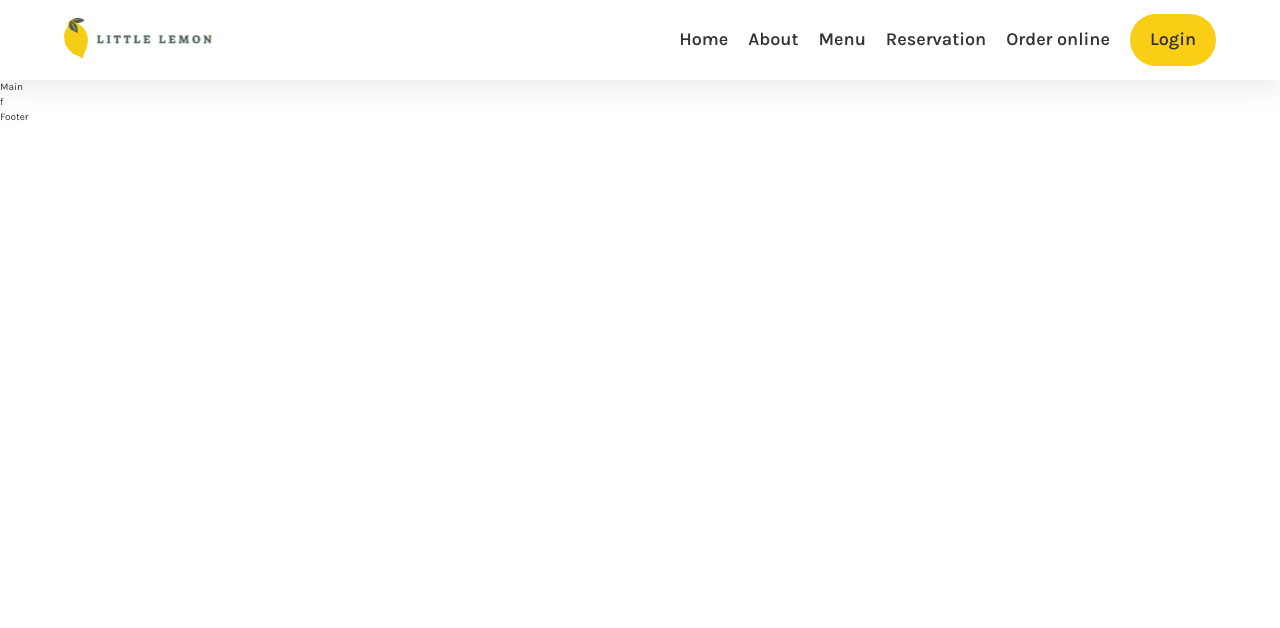
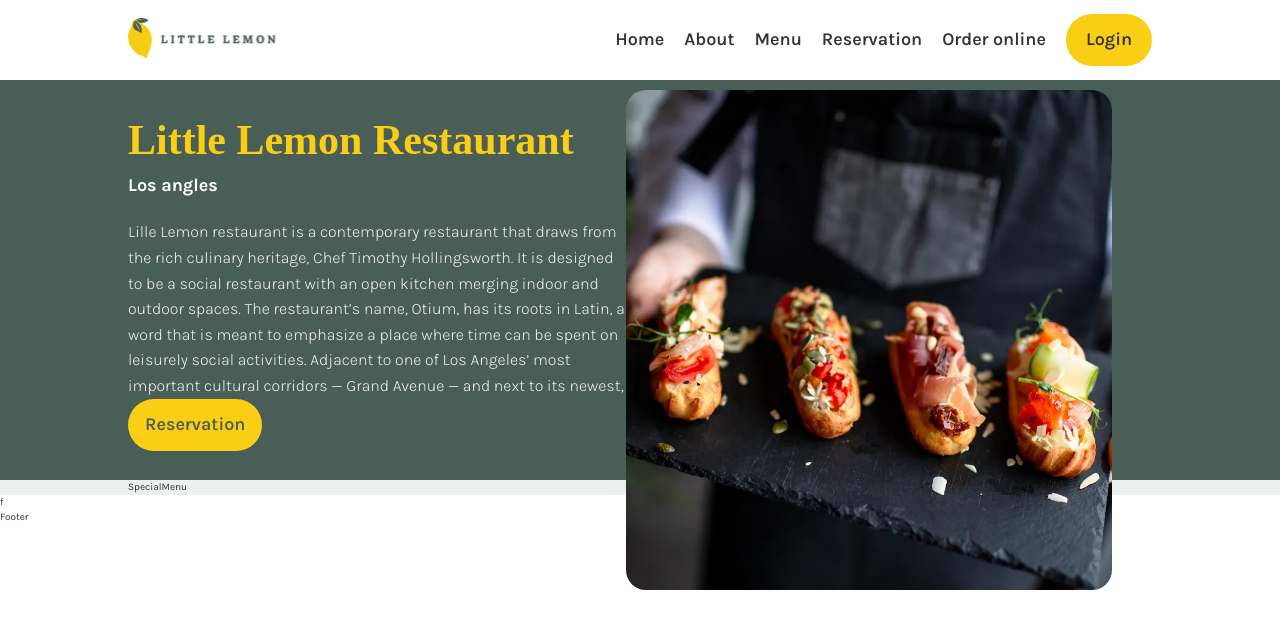
Before and after one commit to Mahyarnafisi/capstone-react-final-project, a React (Create React App) app: page / in a window 1280 px wide. Shown: the top 628 px of the page. Built offline with nearby package versions, Linux system fonts and the light colour scheme; a web font is replaced by a local one.

Commit message:
done with hero section styling and Components -initiate special menu Component

```diff
--- a/package.json
+++ b/package.json
@@ -3,6 +3,10 @@
   "version": "0.1.0",
   "private": true,
   "dependencies": {
+    "@emotion/react": "^11.11.1",
+    "@emotion/styled": "^11.11.0",
+    "@mui/icons-material": "^5.14.18",
+    "@mui/material": "^5.14.18",
     "@testing-library/jest-dom": "^5.17.0",
     "@testing-library/react": "^13.4.0",
     "@testing-library/user-event": "^13.5.0",
--- a/src/Components/Header/Header.module.css
+++ b/src/Components/Header/Header.module.css
@@ -8,7 +8,7 @@
   justify-content: space-between;
   width: 100%;
   height: 8rem;
-  box-shadow: 0 1rem 3rem #00000015;
+  box-shadow: 0 1rem 6rem #00000015;
   padding: var(--padding-section);
 }
 .navbar__list {
--- /dev/null
+++ b/src/Components/HeroSection/HeroSection.jsx
@@ -0,0 +1,25 @@
+import Styles from "./HeroSection.module.css";
+import React from "react";
+import { NavLink } from "react-router-dom";
+import heroSectionImg from "./../../assets/image/restauranfood.webp";
+function HeroSection() {
+  return (
+    <section className={Styles.heroSection}>
+      <div className={Styles.content}>
+        <h1>Little Lemon Restaurant</h1>
+        <h3>Los angles</h3>
+        <p>
+          Lille Lemon restaurant is a contemporary restaurant that draws from the rich culinary heritage, Chef Timothy Hollingsworth. It is designed to be a social restaurant with an open kitchen merging indoor and outdoor spaces. The
+          restaurant’s name, Otium, has its roots in Latin, a word that is meant to emphasize a place where time can be spent on leisurely social activities. Adjacent to one of Los Angeles’ most important cultural corridors — Grand Avenue —
+          and next to its newest,
+        </p>
+        <NavLink>Reservation</NavLink>
+      </div>
+      <div className={Styles.image}>
+        <img className={Styles.heroSection__image} src={heroSectionImg} alt="" />
+      </div>
+    </section>
+  );
+}
+
+export default HeroSection;
--- /dev/null
+++ b/src/Components/HeroSection/HeroSection.module.css
@@ -0,0 +1,85 @@
+.heroSection {
+  width: 100%;
+  padding: var(--padding-section);
+  background-color: var(--color-primary-1);
+  height: 50vh;
+  display: flex;
+  align-items: center;
+  justify-content: space-between;
+  gap: 4rem;
+}
+
+.content {
+  width: 50%;
+  padding: 4rem 0;
+  height: 100%;
+  display: flex;
+  align-items: flex-start;
+  justify-content: center;
+  flex-direction: column;
+}
+
+.content h1 {
+  color: var(--color-primary-2);
+  font-size: var(--font-s-lg);
+  font-family: var(--font-markazi);
+}
+
+.content h3 {
+  color: var(--color-white);
+  font-size: var(--font-s-md);
+}
+
+.content p {
+  color: var(--color-gray);
+  font-size: var(--font-s-sm);
+  margin-top: 2rem;
+  font-weight: 100;
+  line-height: 1.6;
+}
+
+.content a {
+  background-color: var(--color-primary-2);
+  padding: 1.5rem 1.5rem;
+  border-radius: var(--border-r-circle);
+  font-size: var(--font-s-md);
+  color: var(--color-primary-1);
+  font-weight: 600;
+  height: 5.2rem;
+  margin-top: auto;
+  align-self: flex-start;
+  display: flex;
+  align-items: center;
+  justify-content: center;
+  transition: all 0.3s;
+  border: 2px solid transparent;
+}
+.content a:hover {
+  background-color: var(--color-primary-1);
+  color: var(--color-primary-2);
+  border: 2px solid var(--color-primary-2);
+}
+
+/* image */
+.image {
+  width: min-content;
+  border-radius: 2rem;
+  display: flex;
+  align-items: center;
+  justify-content: center;
+  overflow: hidden;
+  height: 50rem;
+  transform: translate(-4rem, 6rem);
+}
+
+.heroSection__image {
+  width: 100%;
+  min-width: 50rem;
+  max-width: 35rem;
+  transition: all 0.3s;
+  border-radius: var(--border-r-sm);
+}
+
+.heroSection__image:hover {
+  transform: scale(1.1);
+}
--- a/src/Components/Main/Main.jsx
+++ b/src/Components/Main/Main.jsx
@@ -1,7 +1,15 @@
 import React from "react";
+import Styles from "./Main.module.css";
+import HeroSection from "../HeroSection/HeroSection";
+import SpecialMenu from "../SpecialMenu/SpecialMenu";
 
 function Main() {
-  return <div>Main</div>;
+  return (
+    <main className={Styles.Main}>
+      <HeroSection />
+      <SpecialMenu />
+    </main>
+  );
 }
 
 export default Main;
--- a/src/Components/Main/Main.module.css
+++ b/src/Components/Main/Main.module.css
@@ -0,0 +1,3 @@
+.specialMenu {
+  padding: var(--padding-section);
+}
--- /dev/null
+++ b/src/Components/SpecialMenu/SpecialMenu.jsx
@@ -0,0 +1,8 @@
+import React from "react";
+import Styles from "./SpecialMenu.module.css";
+
+function SpecialMenu() {
+  return <section className={Styles.specialMenu}>SpecialMenu</section>;
+}
+
+export default SpecialMenu;
--- /dev/null
+++ b/src/Components/SpecialMenu/SpecialMenu.module.css
@@ -0,0 +1,6 @@
+.specialMenu {
+  width: 100%;
+  padding: var(--padding-section);
+  background-color: var(--color-gray);
+  height: min-content;
+}
--- a/src/index.css
+++ b/src/index.css
@@ -29,14 +29,14 @@ body {
 
   --font-s-sm: 1.6rem;
   --font-s-md: 1.8rem;
-  --font-s-lg: 4rem;
+  --font-s-lg: 4.2rem;
 
   --border-r-sm: 0.8rem;
   --border-r-md: 1.2rem;
   --border-r-md: 1.6rem;
   --border-r-circle: 999px;
 
-  --padding-section: 0 5vw;
+  --padding-section: 0 10vw;
 }
 
 button {
```
Also changed, not shown: src/assets/image/restauranfood.webp (added), 1 other file (tests, documents, lock files or other folders).
